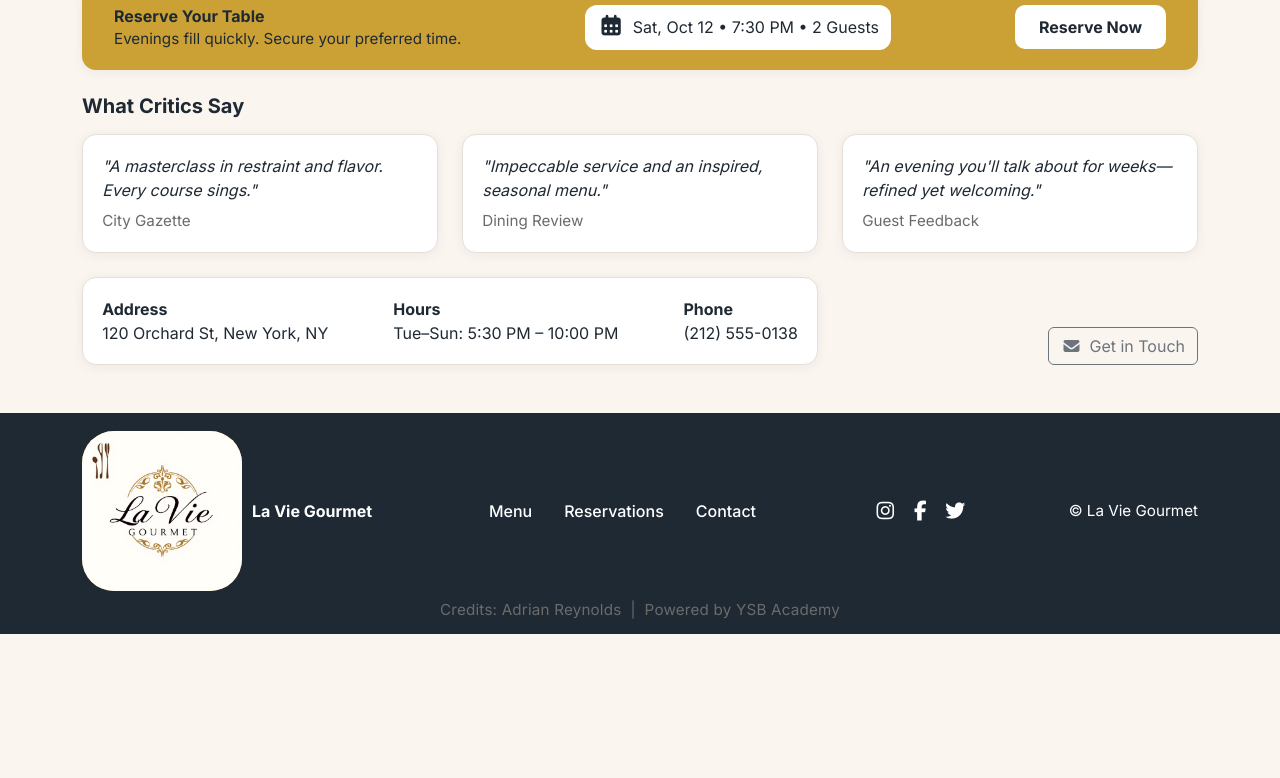
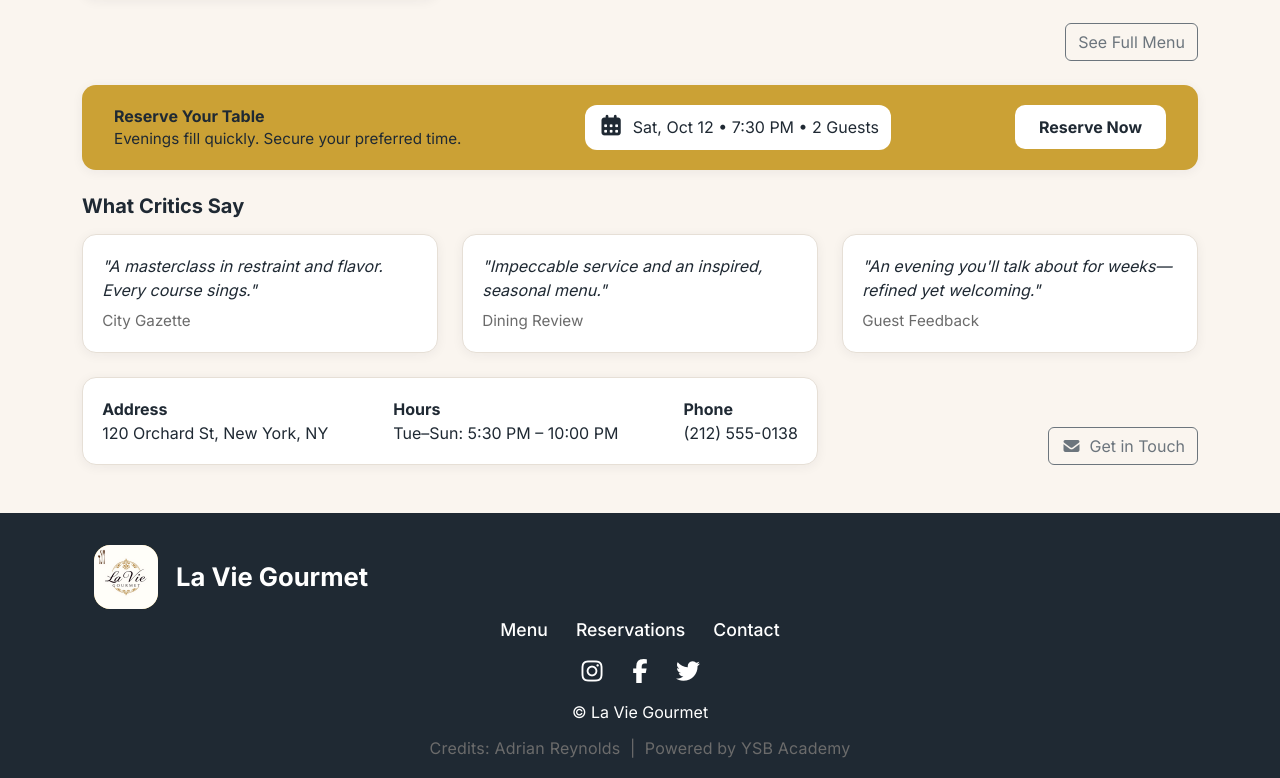
Before and after one commit to adrian5534/la-vie-gourmet, a React (Vite) app: page / in a window 1280 px wide. Shown: the part 1547-2325 px from the top of the page. Before the commit the page ends 2181 px from the top, so only its background shows below. Built offline with nearby package versions, Linux system fonts and the light colour scheme.

Commit message:
new updates

```diff
--- a/src/components/Footer.jsx
+++ b/src/components/Footer.jsx
@@ -12,10 +12,11 @@ export default function Footer() {
           <img src="/logo.png" alt="La Vie Gourmet Logo" className="footer-logo-img" />
           <span className="footer-title">La Vie Gourmet</span>
         </div>
+        <div className="footer-menu-social-wrapper">
           <div className="footer-links">
-          <span className="mx-3">Menu</span>
-          <span className="mx-3">Reservations</span>
-          <span className="mx-3">Contact</span>
+            <span>Menu</span>
+            <span>Reservations</span>
+            <span>Contact</span>
           </div>
           <div className="footer-social">
             <a href="#" aria-label="Instagram" className="footer-social-icon">
@@ -32,6 +33,7 @@ export default function Footer() {
             © La Vie Gourmet
           </div>
         </div>
+      </div>
       <div className="footer-credits">
         Credits: Adrian Reynolds &nbsp;|&nbsp; Powered by YSB Academy
       </div>
--- a/src/styles/Footer.css
+++ b/src/styles/Footer.css
@@ -1,60 +1,97 @@
 .custom-footer {
   background: var(--foreground);
   color: var(--card);
-  padding: 18px 0 8px 0;
+  padding: 24px 0 12px 0;
   font-size: 1rem;
 }
 
 .footer-content {
   display: flex;
-  justify-content: space-between;
+  flex-direction: column;
   align-items: center;
+  justify-content: center;
   flex-wrap: wrap;
-  min-height: 40px;
-  gap: 12px;
+  min-height: 60px;
+  gap: 18px;
+  width: 100%;
+  text-align: center;
+  position: relative;
 }
 
+/* Top left logo and name */
 .footer-brand {
+  position: absolute;
+  top: 0;
+  left: 0;
   display: flex;
   align-items: center;
-  min-width: 120px;
+  justify-content: flex-start;
+  margin-bottom: 0;
+  width: auto;
+  padding-left: 24px;
+  padding-top: 8px;
+  text-align: left;
+  z-index: 2;
 }
 
 .footer-logo-img {
-  width: 160px;
-  height: 160px;
-  object-fit: fill;
-  margin-right: 10px;
-  border-radius: 20%;
+  width: 64px;
+  height: 64px;
+  object-fit: cover;
+  margin-right: 18px;
+  border-radius: 16px;
   background: var(--secondary);
 }
 
 .footer-title {
   font-weight: 700;
+  font-size: 1.6rem;
+  display: flex;
+  align-items: center;
+  justify-content: flex-start;
+  min-width: 120px;
+  text-align: left;
+}
+
+.footer-menu-social-wrapper {
+  display: flex;
+  flex-direction: column;
+  align-items: center;
+  justify-content: center;
+  width: 100%;
+  margin-top: 80px; /* Space below brand */
 }
 
 .footer-links {
   display: flex;
   align-items: center;
   flex-wrap: wrap;
-  min-width: 180px;
+  justify-content: center;
+  margin-bottom: 10px;
+  width: 100%;
+  text-align: center;
 }
 
 .footer-links span {
   cursor: pointer;
-  margin: 0 8px;
+  margin: 0 14px;
   font-weight: 500;
+  font-size: 1.1rem;
 }
 
 .footer-social {
   display: flex;
   align-items: center;
-  gap: 10px;
+  gap: 18px;
+  justify-content: center;
+  margin-bottom: 10px;
+  width: 100%;
+  text-align: center;
 }
 
 .footer-social-icon {
   color: var(--card);
-  font-size: 1.25rem;
+  font-size: 1.5rem;
   transition: color 0.2s;
   text-decoration: none;
 }
@@ -64,89 +101,111 @@
 }
 
 .footer-copyright {
-  font-size: 0.95rem;
-  min-width: 120px;
-  text-align: right;
+  font-size: 1rem;
+  text-align: center;
+  margin-bottom: 0;
+  width: 100%;
+  margin-top: 0;
 }
 
 .footer-credits {
   text-align: center;
-  font-size: 0.95rem;
+  font-size: 1rem;
   color: var(--muted-foreground);
-  margin-top: 8px;
-  padding-bottom: 4px;
+  margin-top: 12px;
+  padding-bottom: 6px;
   letter-spacing: 0.2px;
+  width: 100%;
 }
 
 /* Responsive styles */
+@media (max-width: 1200px) {
+  .footer-logo-img {
+    width: 56px;
+    height: 56px;
+    border-radius: 14px;
+  }
+  .footer-title {
+    font-size: 1.3rem;
+  }
+  .footer-brand {
+    padding-left: 16px;
+    padding-top: 6px;
+  }
+  .footer-menu-social-wrapper {
+    margin-top: 70px;
+  }
+}
+
 @media (max-width: 900px) {
-  .footer-content {
-    flex-wrap: wrap;
-    gap: 16px;
+  .footer-logo-img {
+    width: 44px;
+    height: 44px;
+    border-radius: 10px;
   }
-  .footer-links {
-    margin: 8px 0;
+  .footer-title {
+    font-size: 1.1rem;
+  }
+  .footer-brand {
+    padding-left: 10px;
+    padding-top: 4px;
+  }
+  .footer-menu-social-wrapper {
+    margin-top: 60px;
   }
 }
 
 @media (max-width: 768px) {
-  .footer-content {
-    flex-direction: column;
+  .footer-logo-img {
+    width: 40px;
+    height: 40px;
+    margin-right: 10px;
+    border-radius: 8px;
+  }
+  .footer-title {
+    font-size: 1.2rem;
+  }
+  .footer-brand {
+    position: static;
+    width: 100%;
+    justify-content: flex-start;
     align-items: center;
-    gap: 10px;
-    text-align: center;
+    margin: 0 0 10px 0;
+    padding-left: 0;
+    padding-top: 0;
+    text-align: left;
   }
-  .footer-brand,
-  .footer-links,
-  .footer-social,
-  .footer-copyright {
-    justify-content: center;
-    align-items: center;
-    width: 100%;
-    margin: 0;
-    text-align: center;
-  }
-  .footer-links {
-    margin: 8px 0;
-  }
-  .footer-social {
-    margin-bottom: 4px;
-  }
-  .footer-copyright {
-    text-align: center;
-    font-size: 0.9rem;
-    margin-top: 2px;
-  }
-  .footer-credits {
-    font-size: 0.9rem;
-    margin-top: 6px;
-    text-align: center;
+  .footer-menu-social-wrapper {
+    margin-top: 0;
   }
 }
 
 @media (max-width: 480px) {
   .custom-footer {
-    font-size: 0.92rem;
-    padding: 12px 0 6px 0;
+    font-size: 0.95rem;
+    padding: 10px 0 4px 0;
   }
   .footer-logo-img {
-    width: 96px;
-    height: 96px;
-    margin-right: 7px;
+    width: 32px;
+    height: 32px;
+    margin-right: 8px;
+    border-radius: 6px;
   }
   .footer-title {
     font-size: 1rem;
   }
   .footer-links span {
     margin: 0 4px;
-    font-size: 0.95rem;
+    font-size: 0.98rem;
+  }
+  .footer-social {
+    gap: 12px;
+    margin-bottom: 10px;
   }
   .footer-social-icon {
-    font-size: 1.1rem;
+    font-size: 1.2rem;
   }
-  .footer-credits {
-    font-size: 0.85rem;
-    padding-bottom: 2px;
-    text-align: center;
+  .footer-copyright {
+    font-size: 0.9rem;
   }
 }
--- a/src/styles/Home.css
+++ b/src/styles/Home.css
@@ -15,6 +15,7 @@
   margin-bottom: 32px;
   box-sizing: border-box;
   padding: 0 12px;
+  overflow: hidden;
 }
 
 .hero-content {
@@ -29,6 +30,7 @@
   justify-content: center;
   width: 100%;
   padding: 0 32px;
+  box-sizing: border-box;
 }
 
 .hero-section .overlay {
@@ -48,6 +50,7 @@
   font-weight: bold;
   text-align: center;
   text-shadow: 0 2px 12px rgba(31,41,51,0.5);
+  word-break: break-word;
 }
 
 .hero-subtitle {
@@ -56,6 +59,7 @@
   text-align: center;
   margin-bottom: 1.5rem;
   text-shadow: 0 1px 8px rgba(31,41,51,0.4);
+  word-break: break-word;
 }
 
 .hero-cta {
@@ -96,6 +100,7 @@
   align-items: center;
   gap: 1rem;
   padding: 1.5rem;
+  flex-direction: row;
 }
 
 /* --- ABOUT CARD --- */
@@ -139,11 +144,12 @@
   display: flex;
   flex-direction: column;
   gap: 0.5rem;
+  min-height: 260px;
 }
 
 .dish-img {
   width: 100%;
-  height: 120px;
+  height: 220px;
   object-fit: cover;
   border-radius: 10px;
 }
@@ -217,41 +223,79 @@
 
 @media (max-width: 768px) {
   .hero-section {
-    min-height: 220px;
+    min-height: 320px;
     border-radius: 16px;
     margin-bottom: 16px;
     padding: 0 2px;
+    max-width: 100vw;
+    overflow: hidden;
   }
   .hero-content {
-    padding: 0 4px;
+    position: relative;
+    top: auto;
+    left: auto;
+    transform: none;
+    padding: 16px 8px;
+    width: 100%;
+    box-sizing: border-box;
   }
   .hero-title {
-    font-size: 1.5rem;
+    font-size: 1.7rem;
+    word-break: break-word;
   }
   .hero-subtitle {
+    font-size: 1.1rem;
+    margin-bottom: 1rem;
+    word-break: break-word;
+  }
+  .hero-cta {
+    flex-direction: row; /* Side-by-side buttons */
+    gap: 0.5rem;
+    width: 100%;
+    justify-content: center;
+    align-items: center;
+  }
+  .hero-cta .btn {
+    width: auto;
+    min-width: 120px;
+    justify-content: center;
     font-size: 1rem;
-    margin-bottom: 1rem;
+    padding: 10px 0;
   }
   .feature-card {
-    flex-direction: column;
-    align-items: flex-start;
-    gap: 0.5rem;
+    flex-direction: row;
+    align-items: center;
+    gap: 0.75rem;
     padding: 1rem;
   }
   .about-card {
     flex-direction: column;
     gap: 1rem;
     padding: 1rem;
+    align-items: stretch;
   }
   .about-img-container {
     width: 100%;
     margin-bottom: 1rem;
   }
+  .about-img {
+    min-height: 140px;
+    height: 180px;
+    width: 100%;
+    object-fit: cover;
+    border-radius: 12px;
+  }
   .about-desc {
     padding: 0;
+    font-size: 0.98rem;
+  }
+  .dish-card {
+    min-height: 220px;
+    padding: 0.75rem;
   }
   .dish-img {
-    height: 90px;
+    height: 180px;
+    border-radius: 8px;
   }
   .reservation-card {
     flex-direction: column;
@@ -268,16 +312,29 @@
 
 @media (max-width: 576px) {
   .hero-section {
-    min-height: 140px;
+    min-height: 220px;
     border-radius: 10px;
     margin-bottom: 8px;
     padding: 0;
   }
   .hero-title {
-    font-size: 1.1rem;
+    font-size: 1.2rem;
   }
   .hero-content {
     padding: 0 2px;
+  }
+  .hero-cta {
+    flex-direction: row; /* Keep buttons side-by-side */
+    gap: 0.5rem;
+    width: 100%;
+    justify-content: center;
+    align-items: center;
+  }
+  .hero-cta .btn {
+    width: auto;
+    min-width: 100px;
+    font-size: 0.95rem;
+    padding: 8px 0;
   }
   .feature-card,
   .about-card,
@@ -289,7 +346,7 @@
     border-radius: 8px;
   }
   .dish-img {
-    height: 60px;
+    height: 140px;
     border-radius: 6px;
   }
 }
--- a/src/styles/Navbar.css
+++ b/src/styles/Navbar.css
@@ -1,8 +1,9 @@
 .custom-navbar {
   background: var(--background);
   border-bottom: 1px solid var(--border);
-  position: relative;
-  z-index: 100;
+  position: sticky;
+  top: 0;
+  z-index: 1000; /* Increased for sticky */
 }
 
 .navbar-logo {
@@ -96,6 +97,8 @@
 .mobile-nav-list .nav-link.active.nav-home {
   color: var(--card);
   background: var(--primary);
+  display: inline-block;
+  padding: 10px 18px;
 }
 
 .mobile-menu-overlay {
```
Lines whose indentation alone changed are shown as unchanged.
